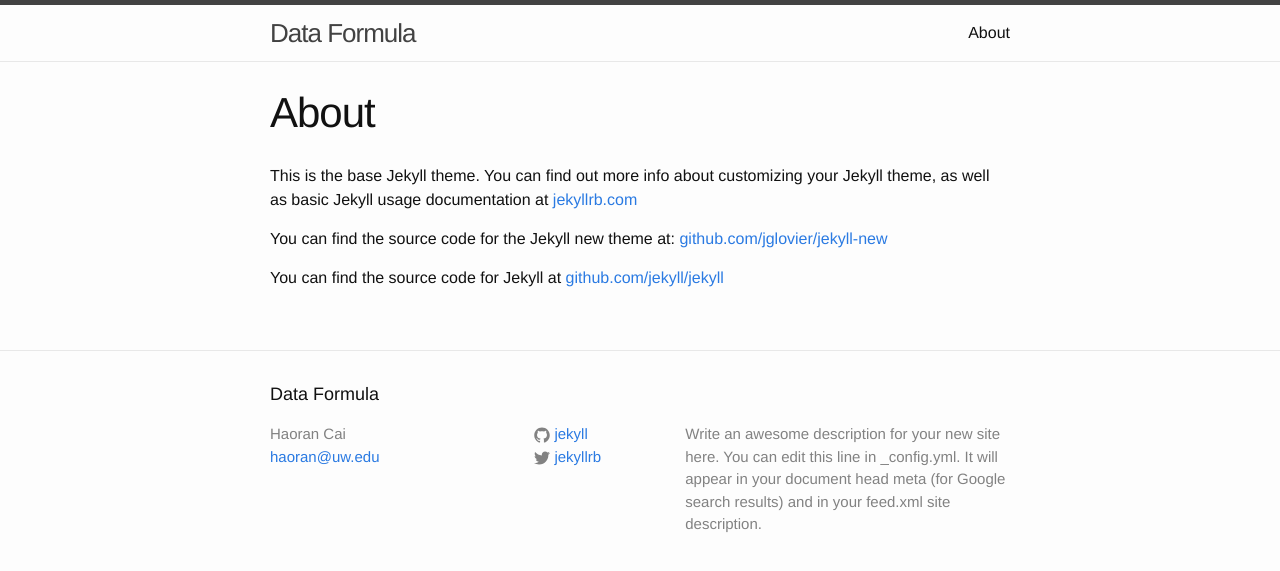
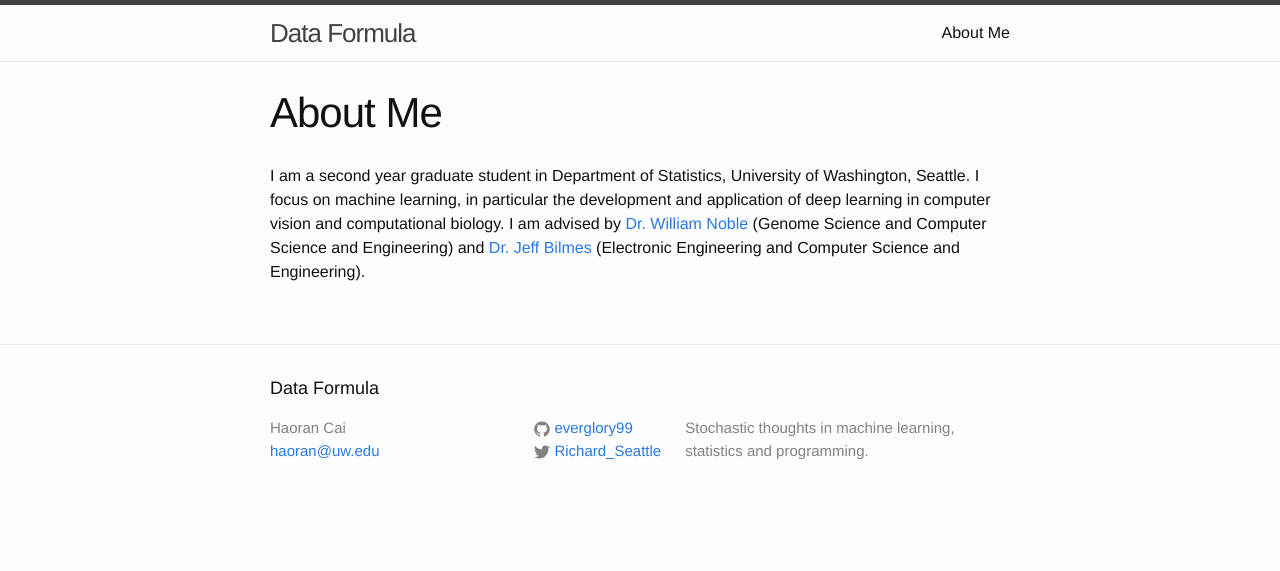
Before and after one commit to everglory99/everglory99.github.io, a Jekyll site: the page built from about.md, in a window 1280 px wide. Shown: the top 571 px of the page. Built offline with Jekyll 4.4.1, drawn with Linux system fonts in a browser that asks for light colours.

Commit message:
update about me page

```diff
--- a/_config.yml
+++ b/_config.yml
@@ -3,13 +3,11 @@ title: Data Formula
 name: Haoran Cai
 email: haoran@uw.edu
 description: > # this means to ignore newlines until "baseurl:"
-  Write an awesome description for your new site here. You can edit this
-  line in _config.yml. It will appear in your document head meta (for
-  Google search results) and in your feed.xml site description.
+   Stochastic thoughts in machine learning, statistics and programming.
 baseurl: "" # the subpath of your site, e.g. /blog/
 url: "http://yourdomain.com" # the base hostname & protocol for your site
-twitter_username: jekyllrb
-github_username:  jekyll
+twitter_username: Richard_Seattle
+github_username:  everglory99
 
 # Build settings
 markdown: kramdown
--- a/about.md
+++ b/about.md
@@ -1,11 +1,14 @@
 ---
 layout: page
-title: About
+title: About Me
 permalink: /about/
 ---
 
-This is the base Jekyll theme. You can find out more info about customizing your Jekyll theme, as well as basic Jekyll usage documentation at [jekyllrb.com](http://jekyllrb.com/)
-
-You can find the source code for the Jekyll new theme at: [github.com/jglovier/jekyll-new](https://github.com/jglovier/jekyll-new)
-
-You can find the source code for Jekyll at [github.com/jekyll/jekyll](https://github.com/jekyll/jekyll)
+I am a second year graduate student in Department of Statistics,
+University of Washington, Seattle.  I focus on machine learning, in
+particular the development and application of deep learning in
+computer vision and computational biology. I am advised by
+[Dr. William Noble](http://noble.gs.washington.edu/) (Genome Science
+and Computer Science and Engineering) and
+[Dr. Jeff Bilmes](http://melodi.ee.washington.edu/~bilmes/pgs/index.html)
+(Electronic Engineering and Computer Science and Engineering).
```
